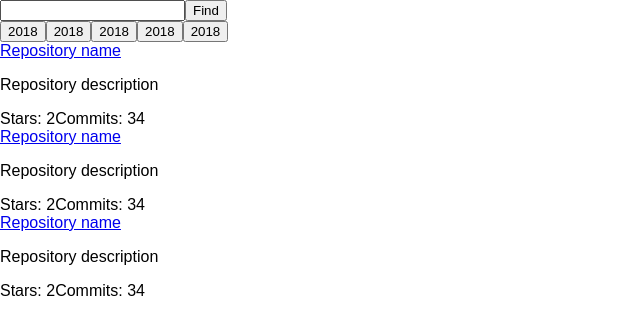
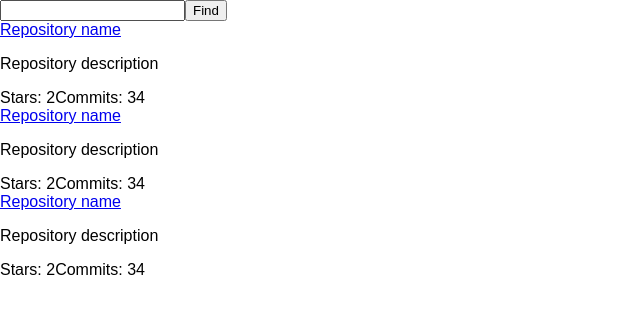
Before and after one commit to IvanGrimes/githubparser, a React (Create React App) app: page / in a window 1280 px wide. Shown: the top 334 px of the page, without its empty margins (0-640 px from the left). Built offline with nearby package versions, Linux system fonts and the light colour scheme.

Commit message:
Complete YearsList

```diff
--- a/src/components/YearItem.jsx
+++ /dev/null
@@ -1,12 +0,0 @@
-import React, { Component, Fragment } from 'react';
-import PropTypes from 'prop-types';
-
-export default class YearItem extends Component {
-  render() {
-    return (
-      <button type="button">
-        2018
-      </button>
-    );
-  }
-}
--- a/src/components/YearsList.jsx
+++ b/src/components/YearsList.jsx
@@ -1,16 +1,51 @@
 import React, { Component, Fragment } from 'react';
 import PropTypes from 'prop-types';
-import YearItem from './YearItem';
 
 export default class YearsList extends Component {
+  static propTypes = {
+    repositories: PropTypes.arrayOf(PropTypes.any).isRequired,
+  };
+
+  get uniqueYears() { // TODO: Refactor it!
+    const { repositories } = this.props;
+    let years = new Set();
+
+    repositories.forEach((repository) => {
+      years.add(new Date(repository.created_at).getFullYear());
+    });
+
+    years = Array.from(years).sort((a, b) => a > b);
+
+    return years;
+  }
+
+  handleClick = (ev) => {
+    const { textContent } = ev.target;
+    ev.preventDefault();
+
+    console.log(+textContent);
+  }
+
+  renderItems() {
+    const items = this.uniqueYears.map((year, index) => {
+      return (
+        <button
+          type="button"
+          key={+(new Date().getTime() / (index + 1)).toFixed()}
+          onClick={this.handleClick}
+        >
+          {year}
+        </button>
+      );
+    });
+
+    return items;
+  }
+
   render() {
     return (
       <Fragment>
-        <YearItem />
-        <YearItem />
-        <YearItem />
-        <YearItem />
-        <YearItem />
+        {this.renderItems()}
       </Fragment>
     );
   }
--- a/src/containers/YearsListContainer.jsx
+++ b/src/containers/YearsListContainer.jsx
@@ -1,13 +1,28 @@
 import React, { Component } from 'react';
 import PropTypes from 'prop-types';
+import { connect } from 'react-redux';
 import YearsList from '../components/YearsList';
 
-export default class YearsListContainer extends Component {
+const mapStateToProps = store => ({
+  repositories: store.account.repositories,
+});
+
+class YearsListContainer extends Component {
+  static propTypes = {
+    repositories: PropTypes.arrayOf(PropTypes.any).isRequired,
+  };
+
   render() {
+    const { repositories } = this.props;
+
     return (
       <div>
-        <YearsList />
+        <YearsList
+          repositories={repositories}
+        />
       </div>
     );
   }
 }
+
+export default connect(mapStateToProps)(YearsListContainer);
```
